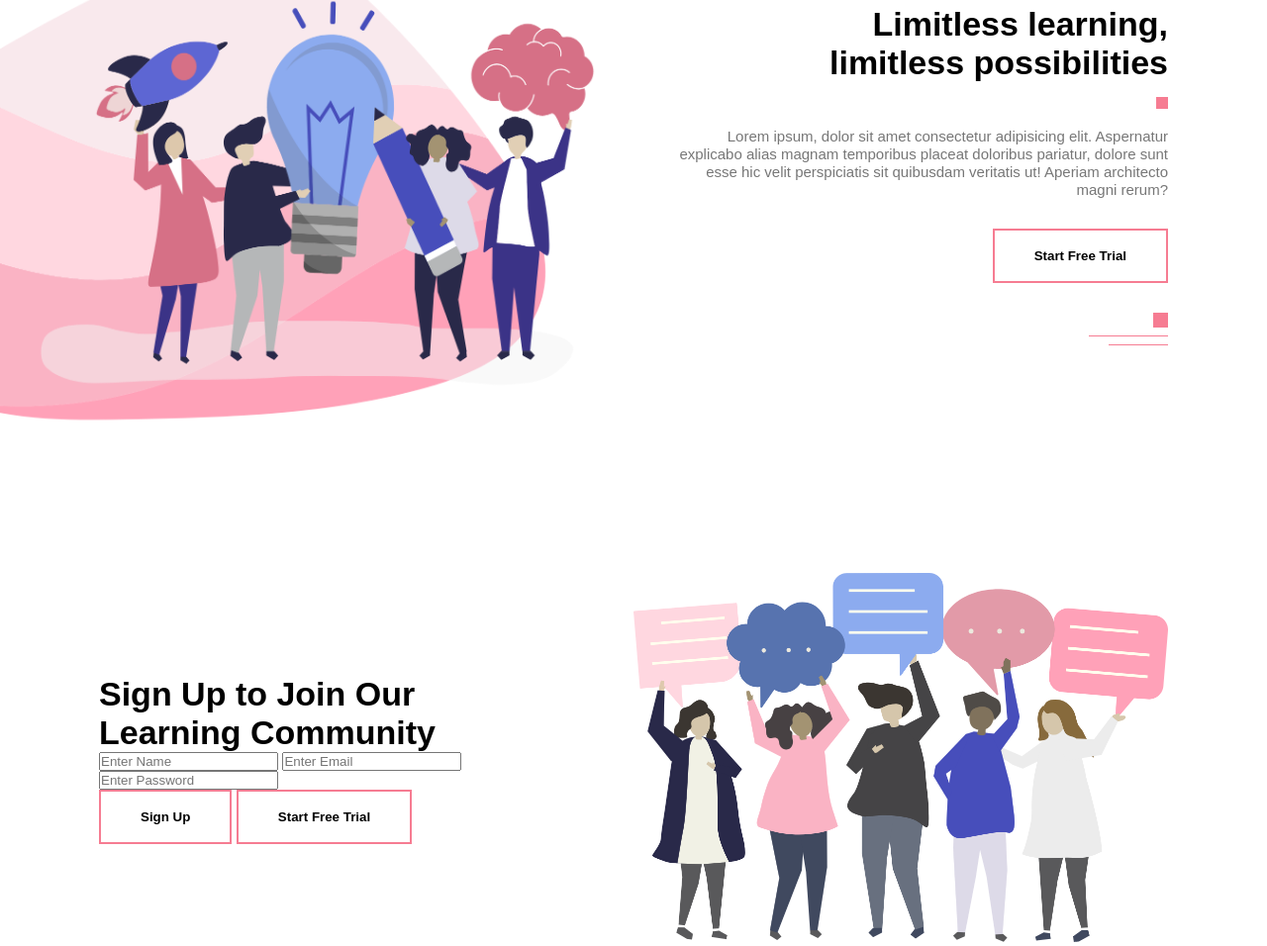
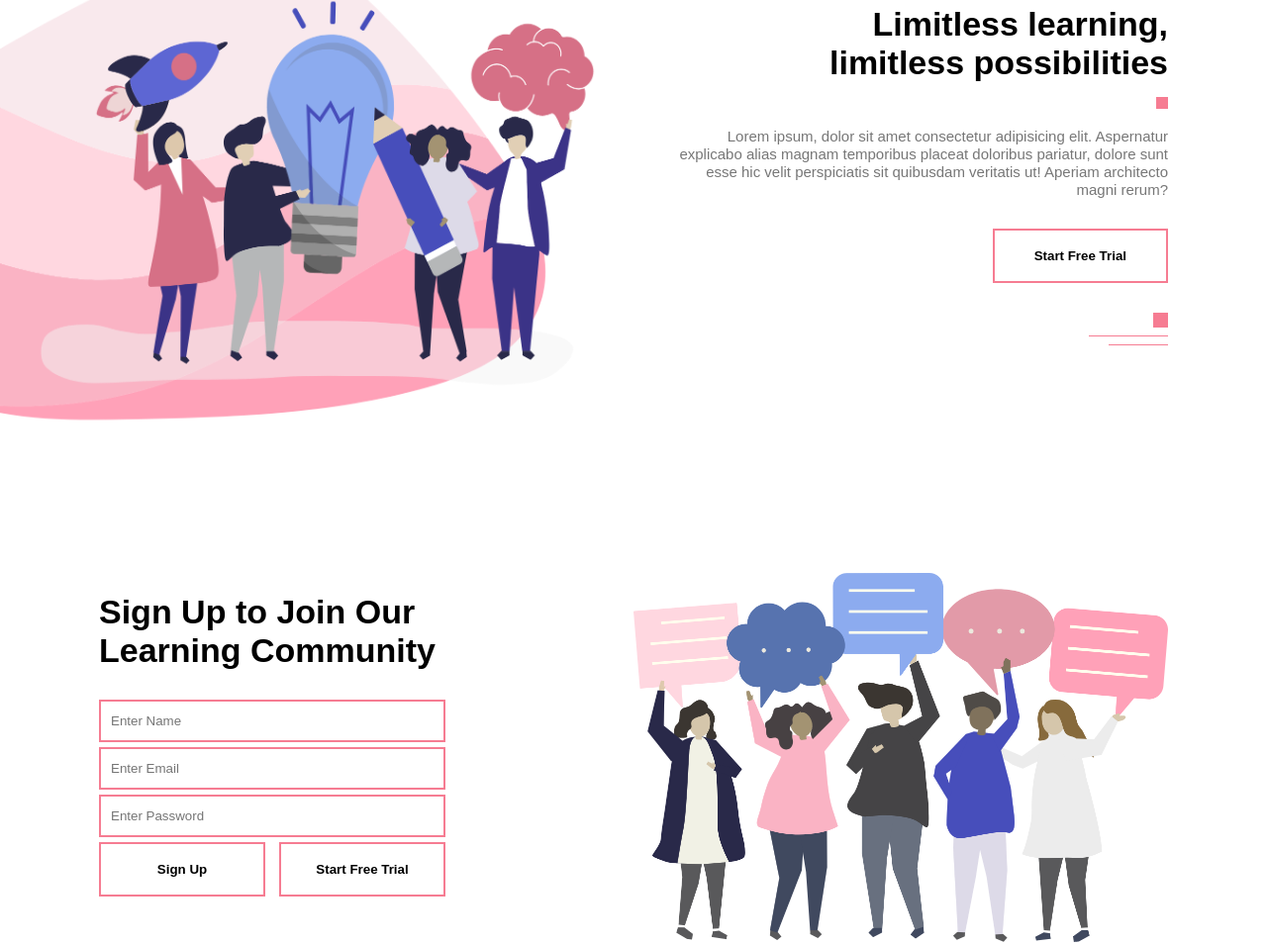
Before and after one commit to hellokristinafaye/static-responsive, a plain HTML site: page index.html in a window 1280 px wide. Shown: the part 2796-3752 px from the top of the page at 99% size. Drawn offline with Linux system fonts and the light colour scheme.

Commit message:
forms and buttons styled

```diff
--- a/style.css
+++ b/style.css
@@ -216,5 +216,27 @@ nav ul li a {
     width: 100%;
 }
 
+form {
+    max-width: 350px;
+    margin: 30px 0;
 
+}
+form input {
+    width: 100%;
+    padding: 12px 10px;
+    margin-bottom: 5px;
+    outline: none;
+    box-shadow: none;
+    box-sizing: border-box;
+    border: 2px solid #f67c92;
+}
+.btn-box {
+    width: 100%;
+    display: flex;
+    justify-content: space-between;
+}
+.btn-box button {
+    flex-basis: 48%;
+    padding: 18px 0;
+}
 /* contact section end */
```
